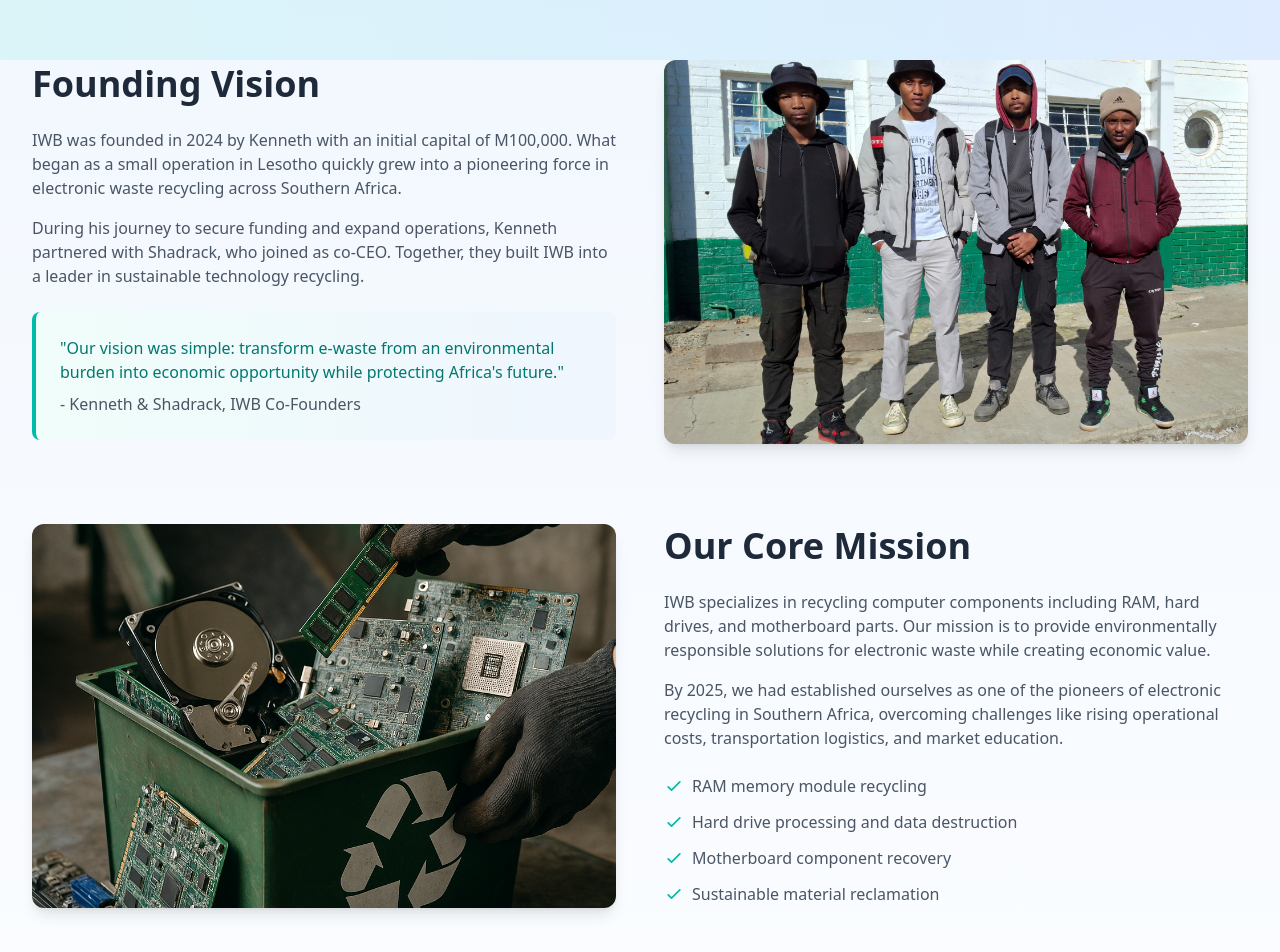
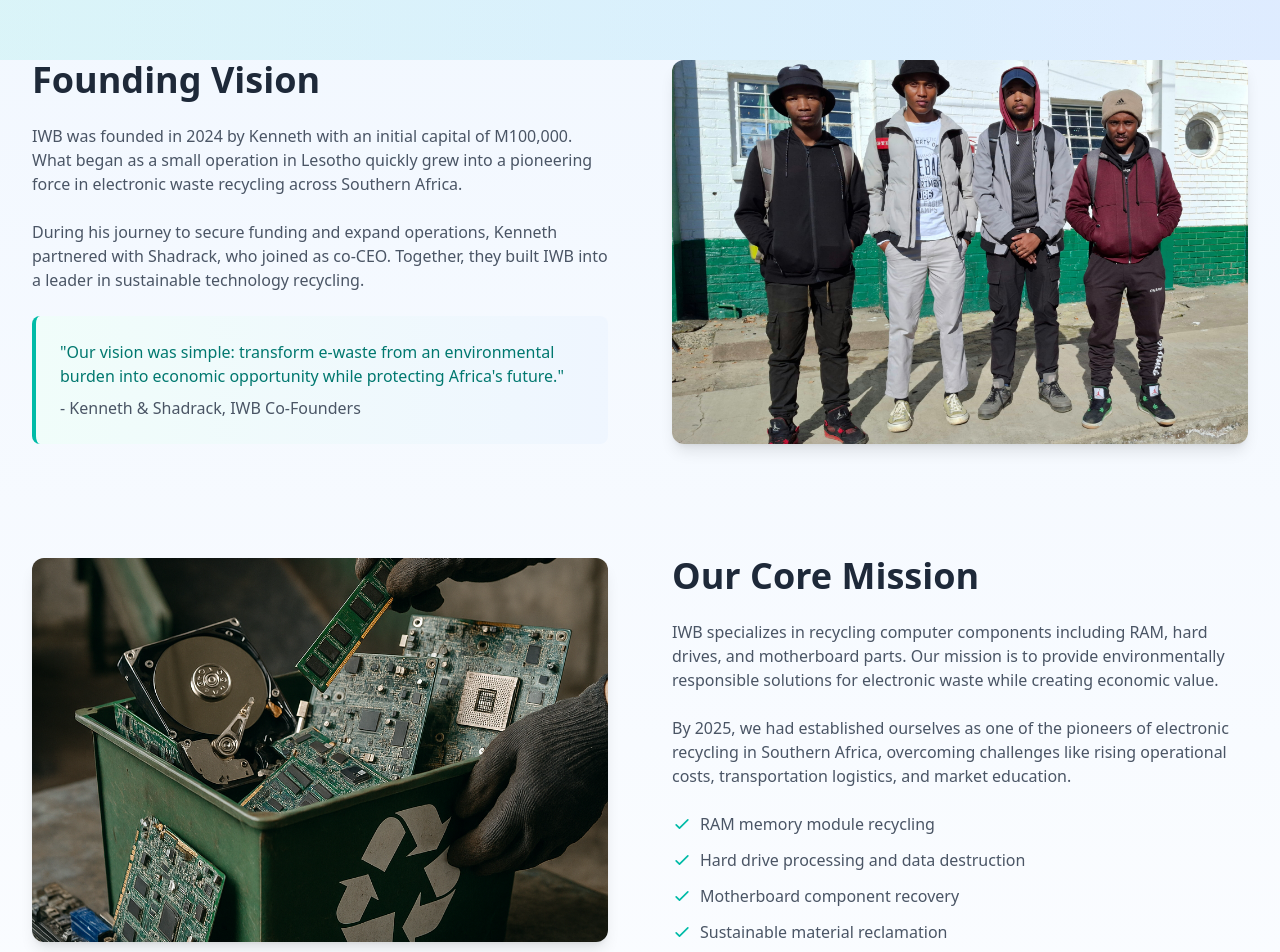
Before and after one commit to kamohelomokhethi137/iwb, a React (Vite) app: page /aboutus in a window 1280 px wide. Shown: the part 380-1332 px from the top of the page. Built offline with nearby package versions, Linux system fonts and the light colour scheme.

Commit message:
Update AboutUs.jsx

```diff
--- a/src/components/AboutUs.jsx
+++ b/src/components/AboutUs.jsx
@@ -1,56 +1,51 @@
-import React, { useEffect } from 'react';
-import { motion, useAnimation } from 'framer-motion';
+import React from 'react';
+import { motion } from 'framer-motion';
 import { useInView } from 'react-intersection-observer';
 import recycle from '../assets/recycle.png';
 import aboutUsImage from '../assets/about.jpg';
 import Navbar from './Layout/Navbar';
 
 const AboutUs = () => {
-  // Animation controls
-  const controls = useAnimation();
+  // Simple fade-in animation variant
+  const fadeIn = {
+    hidden: { opacity: 0, y: 20 },
+    visible: {
+      opacity: 1,
+      y: 0,
+      transition: {
+        duration: 0.6,
+        ease: "easeOut"
+      }
+    }
+  };
+
+  // Section wrapper component with in-view detection
+  const AnimatedSection = ({ children, threshold = 0.1, className = '' }) => {
     const [ref, inView] = useInView({
-    threshold: 0.1,
+      threshold,
       triggerOnce: true
     });
 
-  useEffect(() => {
-    if (inView) {
-      controls.start('visible');
-    }
-  }, [controls, inView]);
-
-  // Animation variants
-  const containerVariants = {
+    return (
+      <motion.section
+        ref={ref}
+        initial="hidden"
+        animate={inView ? "visible" : "hidden"}
+        variants={{
           hidden: { opacity: 0 },
           visible: {
             opacity: 1,
             transition: {
-        staggerChildren: 0.2,
-        delayChildren: 0.3
+              staggerChildren: 0.1,
+              when: "beforeChildren"
             }
           }
-  };
-
-  const itemVariants = {
-    hidden: { y: 20, opacity: 0 },
-    visible: {
-      y: 0,
-      opacity: 1,
-      transition: {
-        type: "spring",
-        stiffness: 100,
-        damping: 10,
-        duration: 0.5
-      }
-    }
-  };
-
-  const fadeInVariants = {
-    hidden: { opacity: 0 },
-    visible: {
-      opacity: 1,
-      transition: { duration: 0.8, ease: "easeOut" }
-    }
+        }}
+        className={className}
+      >
+        {children}
+      </motion.section>
+    );
   };
 
   return (
@@ -58,67 +53,56 @@ const AboutUs = () => {
       <Navbar />
 
       {/* Hero Section */}
-      <motion.section
-        initial="hidden"
-        animate="visible"
-        variants={containerVariants}
-        className="relative pt-24 pb-16 md:pt-32 md:pb-24 lg:pt-40 lg:pb-32"
+      <AnimatedSection
+        threshold={0.2}
+        className="relative pt-24 pb-16 md:pt-32 md:pb-24 lg:pt-40 lg:pb-32 px-6 lg:px-8"
       >
         <div className="absolute inset-0 overflow-hidden">
           <div className="absolute inset-0 bg-gradient-to-r from-teal-400 to-blue-500 opacity-10 dark:opacity-5"></div>
         </div>
 
-        <div className="container mx-auto px-6 lg:px-8 max-w-7xl">
-          <motion.div
-            variants={containerVariants}
-            className="text-center"
-          >
+        <div className="container mx-auto max-w-7xl">
+          <div className="text-center">
             <motion.h1
-              variants={itemVariants}
+              variants={fadeIn}
               className="text-4xl md:text-5xl lg:text-6xl font-bold text-gray-800 dark:text-white mb-6"
             >
               Our <span className="text-transparent bg-clip-text bg-gradient-to-r from-teal-500 to-blue-600">Story</span>
             </motion.h1>
 
             <motion.p
-              variants={itemVariants}
+              variants={fadeIn}
               className="text-lg md:text-xl text-gray-600 dark:text-gray-300 max-w-3xl mx-auto mb-10"
             >
               From humble beginnings to becoming pioneers in African e-waste recycling
             </motion.p>
-          </motion.div>
           </div>
-      </motion.section>
+        </div>
+      </AnimatedSection>
 
       {/* About Content */}
-      <div className="container mx-auto px-6 lg:px-8 max-w-7xl pb-16 md:pb-24 lg:pb-32">
+      <div className="container mx-auto px-6 lg:px-8 max-w-7xl pb-16 md:pb-24 lg:pb-32 space-y-20 md:space-y-24 lg:space-y-28">
         {/* Founding Story */}
-        <motion.section
-          ref={ref}
-          initial="hidden"
-          animate={controls}
-          variants={containerVariants}
-          className="mb-20"
-        >
-          <div className="grid grid-cols-1 lg:grid-cols-2 gap-12 items-center">
-            <motion.div variants={itemVariants}>
-              <h2 className="text-3xl md:text-4xl font-bold text-gray-800 dark:text-white mb-6">
+        <AnimatedSection>
+          <div className="grid grid-cols-1 lg:grid-cols-2 gap-12 lg:gap-16 items-center">
+            <motion.div variants={fadeIn} className="space-y-6">
+              <h2 className="text-3xl md:text-4xl font-bold text-gray-800 dark:text-white">
                 Founding Vision
               </h2>
               <motion.p
-                variants={fadeInVariants}
-                className="text-gray-600 dark:text-gray-300 mb-4"
+                variants={fadeIn}
+                className="text-gray-600 dark:text-gray-300"
               >
                 IWB was founded in 2024 by Kenneth with an initial capital of M100,000. What began as a small operation in Lesotho quickly grew into a pioneering force in electronic waste recycling across Southern Africa.
               </motion.p>
               <motion.p
-                variants={fadeInVariants}
-                className="text-gray-600 dark:text-gray-300 mb-6"
+                variants={fadeIn}
+                className="text-gray-600 dark:text-gray-300"
               >
                 During his journey to secure funding and expand operations, Kenneth partnered with Shadrack, who joined as co-CEO. Together, they built IWB into a leader in sustainable technology recycling.
               </motion.p>
               <motion.div
-                variants={fadeInVariants}
+                variants={fadeIn}
                 className="bg-gradient-to-r from-teal-50 to-blue-50 dark:from-gray-700 dark:to-gray-600 p-6 rounded-lg border-l-4 border-teal-500"
               >
                 <p className="text-teal-700 dark:text-teal-300 font-medium">
@@ -131,68 +115,53 @@ const AboutUs = () => {
             </motion.div>
 
             <motion.div
-              variants={itemVariants}
+              variants={fadeIn}
               className="relative h-64 md:h-80 lg:h-96 rounded-xl overflow-hidden shadow-lg"
             >
-              <div className="absolute inset-0 bg-gradient-to-br from-teal-100 to-blue-100 dark:from-gray-700 dark:to-gray-600 flex items-center justify-center">
-                <motion.img
+              <div className="absolute inset-0 bg-gradient-to-br from-teal-100 to-blue-100 dark:from-gray-700 dark:to-gray-600">
+                <img
                   src={aboutUsImage}
+                  alt="IWB Founders"
                   className="w-full h-full object-cover"
-                  initial={{ opacity: 0 }}
-                  animate={{ opacity: 1 }}
-                  transition={{ delay: 0.4, duration: 0.8 }}
                 />
               </div>
             </motion.div>
           </div>
-        </motion.section>
+        </AnimatedSection>
 
         {/* Mission Section */}
-        <motion.section
-          initial="hidden"
-          whileInView="visible"
-          viewport={{ once: true, margin: "0px 0px -100px 0px" }}
-          variants={containerVariants}
-          className="mb-20"
-        >
-          <div className="grid grid-cols-1 lg:grid-cols-2 gap-12 items-center">
+        <AnimatedSection>
+          <div className="grid grid-cols-1 lg:grid-cols-2 gap-12 lg:gap-16 items-center">
             <motion.div
-              variants={itemVariants}
+              variants={fadeIn}
               className="relative h-64 md:h-80 lg:h-96 rounded-xl overflow-hidden shadow-lg order-last lg:order-first"
             >
-              <div className="absolute inset-0 bg-gradient-to-br from-teal-100 to-blue-100 dark:from-gray-700 dark:to-gray-600 flex items-center justify-center">
-                <motion.img
+              <div className="absolute inset-0 bg-gradient-to-br from-teal-100 to-blue-100 dark:from-gray-700 dark:to-gray-600">
+                <img
                   src={recycle}
                   alt="E-waste recycling process"
                   className="w-full h-full object-cover"
-                  initial={{ opacity: 0 }}
-                  whileInView={{ opacity: 1 }}
-                  viewport={{ once: true }}
-                  transition={{ delay: 0.4, duration: 0.8 }}
                 />
               </div>
             </motion.div>
 
-            <motion.div variants={itemVariants}>
-              <h2 className="text-3xl md:text-4xl font-bold text-gray-800 dark:text-white mb-6">
+            <motion.div variants={fadeIn} className="space-y-6">
+              <h2 className="text-3xl md:text-4xl font-bold text-gray-800 dark:text-white">
                 Our Core Mission
               </h2>
               <motion.p
-                variants={fadeInVariants}
-                className="text-gray-600 dark:text-gray-300 mb-4"
+                variants={fadeIn}
+                className="text-gray-600 dark:text-gray-300"
               >
                 IWB specializes in recycling computer components including RAM, hard drives, and motherboard parts. Our mission is to provide environmentally responsible solutions for electronic waste while creating economic value.
               </motion.p>
               <motion.p
-                variants={fadeInVariants}
-                className="text-gray-600 dark:text-gray-300 mb-6"
+                variants={fadeIn}
+                className="text-gray-600 dark:text-gray-300"
               >
                 By 2025, we had established ourselves as one of the pioneers of electronic recycling in Southern Africa, overcoming challenges like rising operational costs, transportation logistics, and market education.
               </motion.p>
-              <motion.ul
-                variants={containerVariants}
-                className="space-y-3"
-              >
+              <ul className="space-y-3">
                 {[
                   "RAM memory module recycling",
                   "Hard drive processing and data destruction",
@@ -201,7 +170,8 @@ const AboutUs = () => {
                 ].map((item, index) => (
                   <motion.li
                     key={index}
-                    variants={fadeInVariants}
+                    variants={fadeIn}
+                    custom={index}
                     className="flex items-center text-gray-600 dark:text-gray-300"
                   >
                     <svg className="w-5 h-5 text-teal-500 mr-2" fill="none" stroke="currentColor" viewBox="0 0 24 24">
@@ -210,21 +180,16 @@ const AboutUs = () => {
                     {item}
                   </motion.li>
                 ))}
-              </motion.ul>
+              </ul>
             </motion.div>
           </div>
-        </motion.section>
+        </AnimatedSection>
 
         {/* Growth Section */}
-        <motion.section
-          initial="hidden"
-          whileInView="visible"
-          viewport={{ once: true }}
-          variants={containerVariants}
-          className="bg-gradient-to-r from-teal-50 to-blue-50 dark:from-gray-800 dark:to-gray-700 rounded-2xl p-8 md:p-12"
-        >
-          <motion.div variants={itemVariants}>
-            <h2 className="text-3xl md:text-4xl font-bold text-gray-800 dark:text-white mb-6 text-center">
+        <AnimatedSection>
+          <div className="bg-gradient-to-r from-teal-50 to-blue-50 dark:from-gray-800 dark:to-gray-700 rounded-2xl p-8 md:p-12 space-y-10">
+            <motion.div variants={fadeIn} className="text-center">
+              <h2 className="text-3xl md:text-4xl font-bold text-gray-800 dark:text-white">
                 Growth & Expansion
               </h2>
             </motion.div>
@@ -267,16 +232,18 @@ const AboutUs = () => {
               ].map((item, index) => (
                 <motion.div
                   key={index}
-                variants={fadeInVariants}
-                className="bg-white dark:bg-gray-800 p-6 rounded-xl shadow-sm"
+                  variants={fadeIn}
+                  custom={index}
+                  className="bg-white dark:bg-gray-800 p-6 rounded-xl shadow-sm space-y-3"
                 >
                   {item.icon}
-                <h3 className="text-xl font-semibold text-gray-800 dark:text-white mb-3">{item.title}</h3>
+                  <h3 className="text-xl font-semibold text-gray-800 dark:text-white">{item.title}</h3>
                   <p className="text-gray-600 dark:text-gray-300">{item.description}</p>
                 </motion.div>
               ))}
             </div>
-        </motion.section>
+          </div>
+        </AnimatedSection>
       </div>
     </div>
   );
```
Lines whose indentation alone changed are shown as unchanged.
